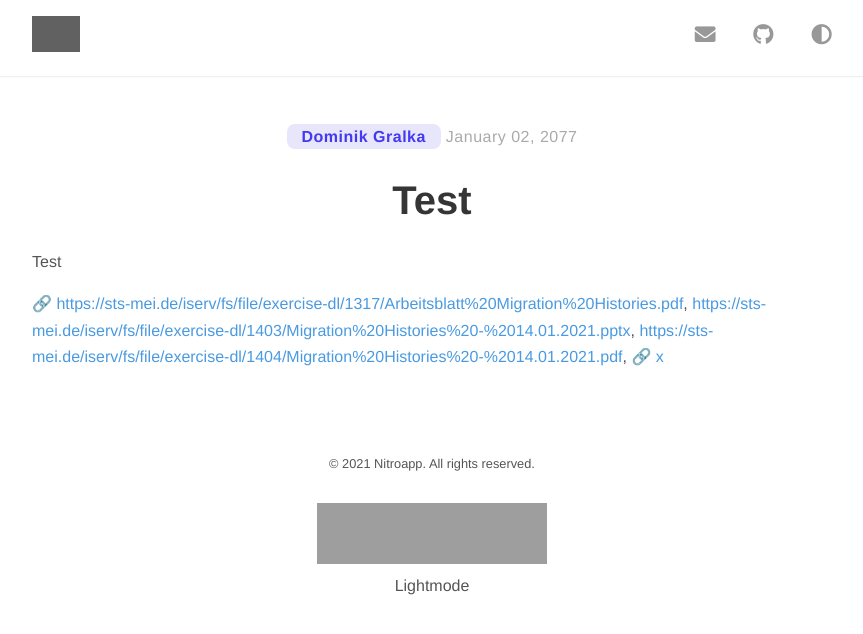
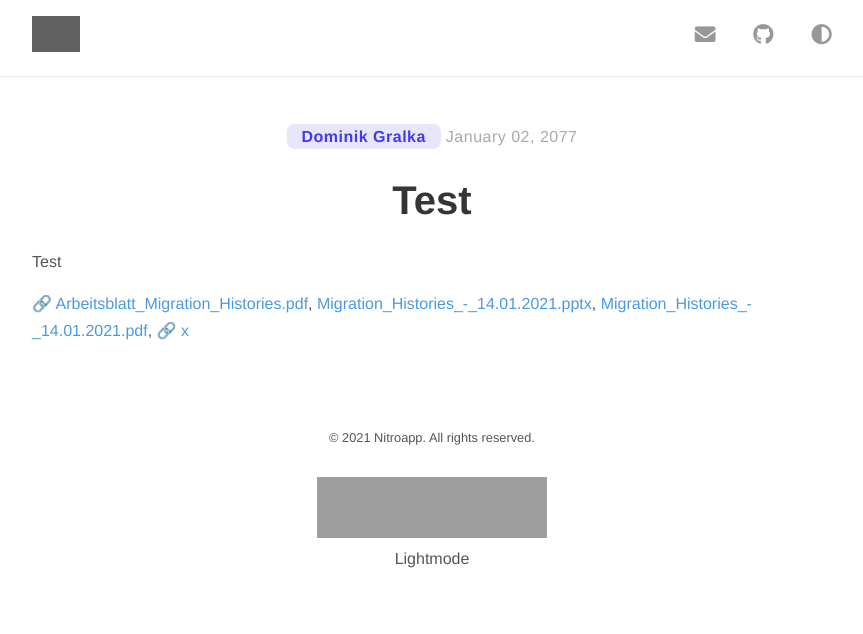
Before and after one commit to cns-nitroapp/blog, a Jekyll site: the page built from _posts/2077-01-02-0.md, in a window 1280 px wide. Shown: the top 634 px of the page, without its empty margins (208-1071 px from the left). Built offline with Jekyll 4.4.1, drawn with Linux system fonts in a browser that asks for light colours; nearby versions of some CDN libraries; grey boxes are pictures that could not be loaded.

Commit message:
committing files

```diff
--- a/_posts/2077-01-02-0.md
+++ b/_posts/2077-01-02-0.md
@@ -5,6 +5,6 @@ author: [Dominik Gralka]
 start-date: "2077-01-02"
 end-date: "x"
 link: "x"
-attachments: "<a href='https://sts-mei.de/iserv/fs/file/exercise-dl/1317/Arbeitsblatt%20Migration%20Histories.pdf'>https://sts-mei.de/iserv/fs/file/exercise-dl/1317/Arbeitsblatt%20Migration%20Histories.pdf</a>, <a href='https://sts-mei.de/iserv/fs/file/exercise-dl/1403/Migration%20Histories%20-%2014.01.2021.pptx'>https://sts-mei.de/iserv/fs/file/exercise-dl/1403/Migration%20Histories%20-%2014.01.2021.pptx</a>, <a href='https://sts-mei.de/iserv/fs/file/exercise-dl/1404/Migration%20Histories%20-%2014.01.2021.pdf'>https://sts-mei.de/iserv/fs/file/exercise-dl/1404/Migration%20Histories%20-%2014.01.2021.pdf</a>, "
+attachments: "<a href='https://sts-mei.de/iserv/fs/file/exercise-dl/1317/Arbeitsblatt%20Migration%20Histories.pdf'>Arbeitsblatt_Migration_Histories.pdf</a>, <a href='https://sts-mei.de/iserv/fs/file/exercise-dl/1403/Migration%20Histories%20-%2014.01.2021.pptx'>Migration_Histories_-_14.01.2021.pptx</a>, <a href='https://sts-mei.de/iserv/fs/file/exercise-dl/1404/Migration%20Histories%20-%2014.01.2021.pdf'>Migration_Histories_-_14.01.2021.pdf</a>, "
 ---
 Test
```
